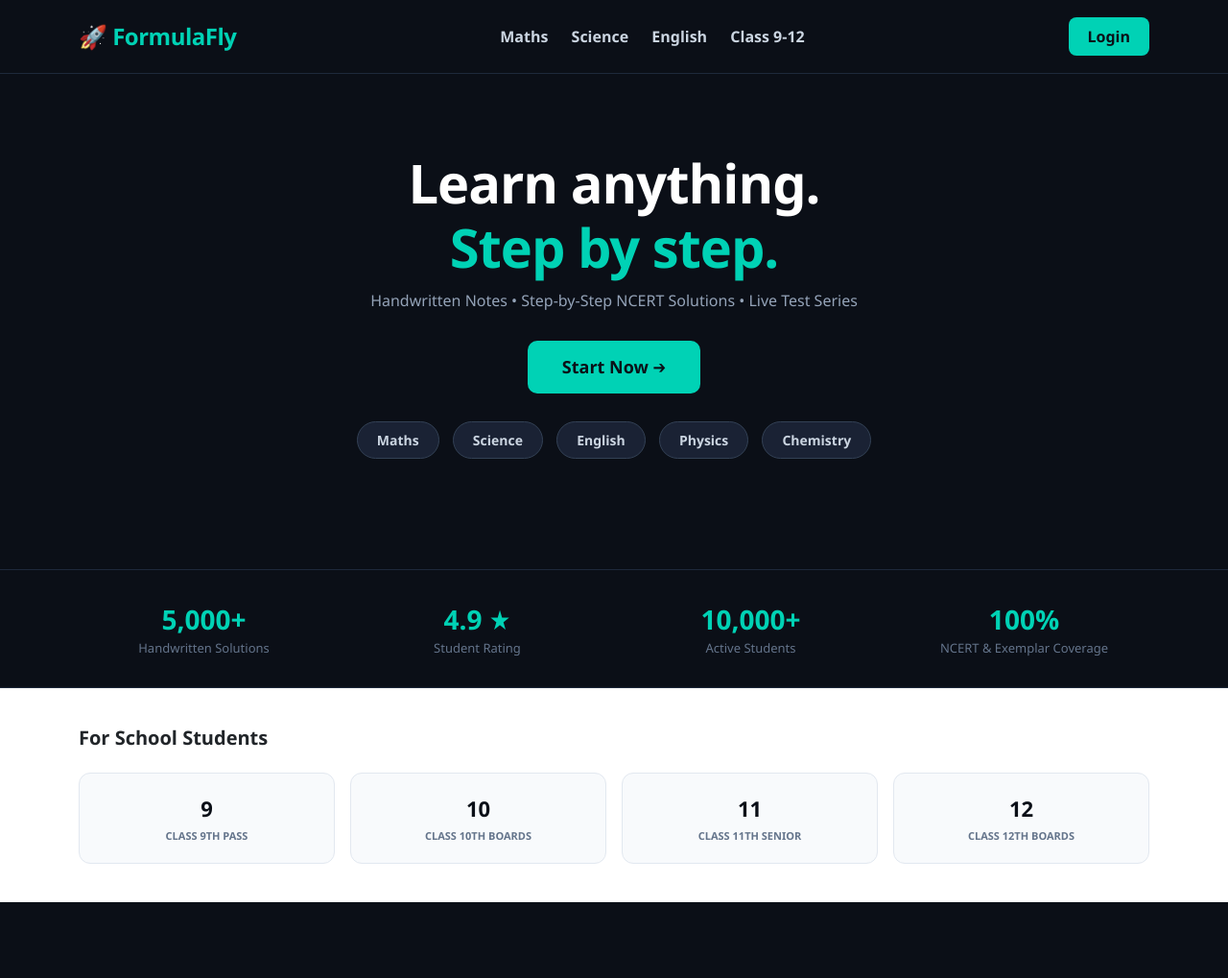
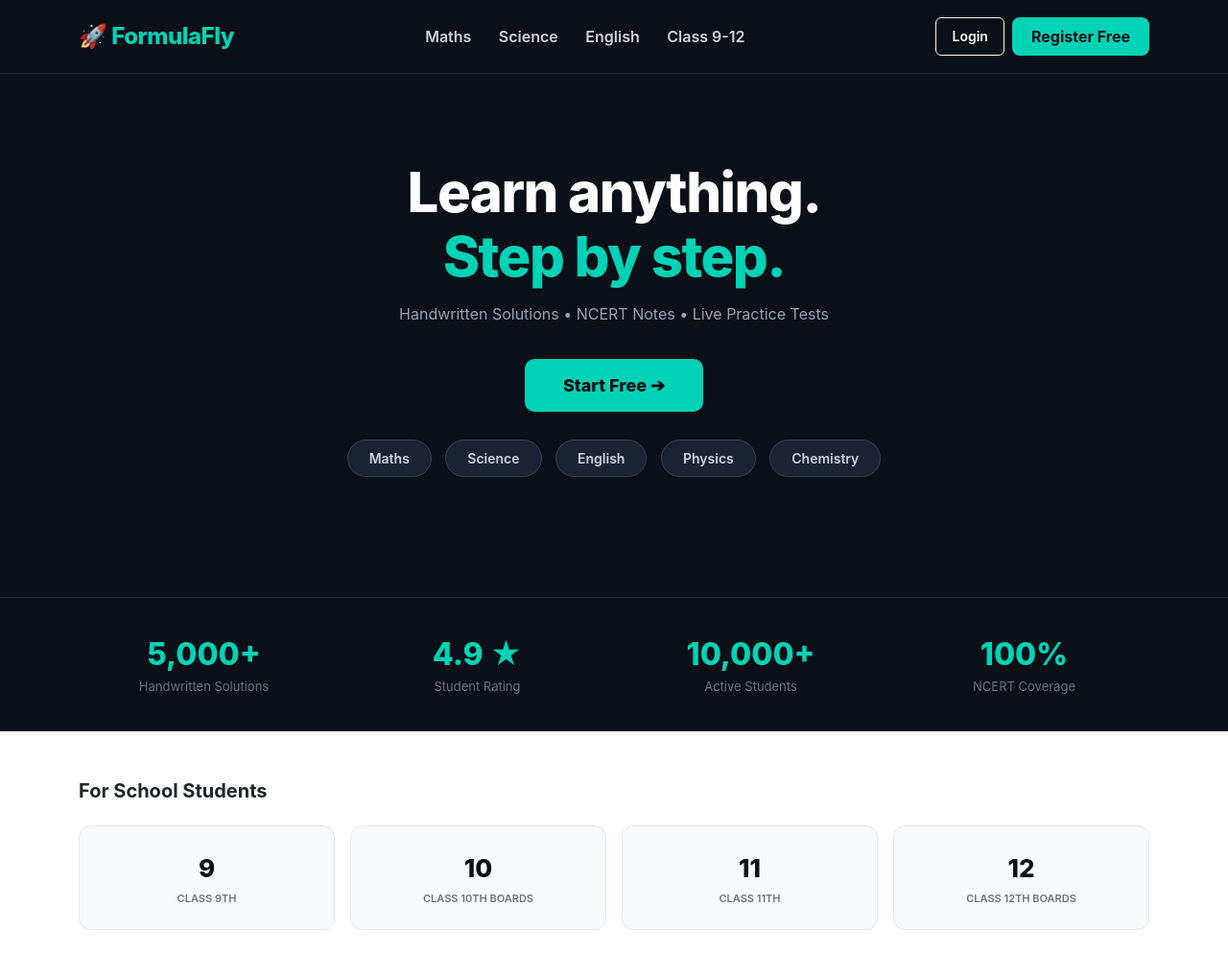
Before and after one commit to tapanshu05/quiz-application, a Django app: page / in a window 1280 px wide. Shown: the whole page at 96% size. Before the commit the page ends 940 px from the top, so only its background shows below. Run offline with Django 5.2, Linux system fonts and the light colour scheme; parts of the project's set-up code (start-up, migrations or seed data) failed here and were passed over.

Commit message:
Set root page to Teachoo style landing page with login and register buttons

```diff
--- a/quiz_app/templates/quiz_app/home.html
+++ b/quiz_app/templates/quiz_app/home.html
@@ -9,10 +9,11 @@
         body {
             background-color: #0b0f17;
             color: #ffffff;
-            font-family: 'Segoe UI', Tahoma, Geneva, Verdana, sans-serif;
+            font-family: -apple-system, BlinkMacSystemFont, "Segoe UI", Roboto, sans-serif;
+            min-height: 100vh;
         }
 
-        /* Navbar */
+        /* Navbar Header */
         .navbar-teachoo {
             background-color: #0b0f17;
             padding: 18px 0;
@@ -23,39 +24,42 @@
             font-weight: 800;
             color: #00d2b5;
             letter-spacing: -0.5px;
+            text-decoration: none;
         }
         .nav-link-custom {
             color: #cbd5e1;
             font-weight: 600;
-            margin: 0 10px;
+            margin: 0 12px;
             text-decoration: none;
         }
         .nav-link-custom:hover {
             color: #00d2b5;
         }
-        .btn-login {
+        .btn-header-login {
             background-color: #00d2b5;
             color: #0b0f17;
             font-weight: 700;
             border-radius: 8px;
             padding: 8px 20px;
             border: none;
+            text-decoration: none;
         }
-        .btn-login:hover {
+        .btn-header-login:hover {
             background-color: #00b89f;
             color: #0b0f17;
         }
 
         /* Hero Section */
         .hero-section {
-            padding: 80px 0 50px 0;
+            padding: 90px 0 60px 0;
             text-align: center;
         }
         .hero-title {
-            font-size: 56px;
+            font-size: 58px;
             font-weight: 800;
-            letter-spacing: -1px;
-            margin-bottom: 10px;
+            letter-spacing: -1.5px;
+            margin-bottom: 15px;
+            line-height: 1.15;
         }
         .hero-title-highlight {
             color: #00d2b5;
@@ -64,17 +68,19 @@
         .hero-subtitle {
             color: #94a3b8;
             font-size: 16px;
-            margin-bottom: 30px;
+            margin-bottom: 35px;
         }
         .btn-start {
             background-color: #00d2b5;
             color: #0b0f17;
             font-weight: 800;
             font-size: 18px;
-            padding: 14px 36px;
+            padding: 14px 40px;
             border-radius: 10px;
             border: none;
+            text-decoration: none;
             transition: all 0.3s ease;
+            display: inline-block;
         }
         .btn-start:hover {
             transform: translateY(-2px);
@@ -82,12 +88,12 @@
             color: #0b0f17;
         }
 
-        /* Subject Badges */
+        /* Subject Chips */
         .badge-chip {
             background-color: #1a2234;
             color: #cbd5e1;
             border: 1px solid #334155;
-            padding: 8px 20px;
+            padding: 8px 22px;
             border-radius: 20px;
             font-weight: 600;
             font-size: 14px;
@@ -95,20 +101,16 @@
             display: inline-block;
             text-decoration: none;
         }
-        .badge-chip:hover {
-            border-color: #00d2b5;
-            color: #00d2b5;
-        }
 
         /* Stats Bar */
         .stats-bar {
             border-top: 1px solid #1e293b;
             border-bottom: 1px solid #1e293b;
-            padding: 30px 0;
+            padding: 35px 0;
             margin-top: 60px;
         }
         .stat-num {
-            font-size: 28px;
+            font-size: 32px;
             font-weight: 800;
             color: #00d2b5;
         }
@@ -117,20 +119,20 @@
             font-size: 13px;
         }
 
-        /* Class Selector Cards Section */
+        /* Class Selector Section */
         .class-section {
             background-color: #ffffff;
             color: #0b0f17;
-            padding: 40px 0;
+            padding: 50px 0;
         }
         .class-card {
             background: #f8fafc;
             border: 1px solid #e2e8f0;
             border-radius: 12px;
-            padding: 20px 10px;
+            padding: 24px 10px;
             text-align: center;
             font-weight: 800;
-            font-size: 22px;
+            font-size: 26px;
             color: #0b0f17;
             text-decoration: none;
             display: block;
@@ -138,7 +140,7 @@
         }
         .class-card:hover {
             border-color: #00d2b5;
-            box-shadow: 0 10px 20px rgba(0,0,0,0.05);
+            box-shadow: 0 10px 20px rgba(0,0,0,0.06);
             transform: translateY(-3px);
             color: #00d2b5;
         }
@@ -154,21 +156,22 @@
 </head>
 <body>
 
-    <!-- Header Navbar -->
+    <!-- Header Navbar with Login/Register -->
     <nav class="navbar navbar-teachoo">
         <div class="container d-flex justify-content-between align-items-center">
-            <a href="/" class="brand-logo text-decoration-none">🚀 FormulaFly</a>
+            <a href="/" class="brand-logo">🚀 FormulaFly</a>
             <div class="d-none d-md-block">
                 <a href="#" class="nav-link-custom">Maths</a>
                 <a href="#" class="nav-link-custom">Science</a>
                 <a href="#" class="nav-link-custom">English</a>
                 <a href="#" class="nav-link-custom">Class 9-12</a>
             </div>
-            <div>
+            <div class="d-flex gap-2">
                 {% if user.is_authenticated %}
-                <a href="{% url 'dashboard' %}" class="btn btn-login">Dashboard ➔</a>
+                    <a href="{% url 'dashboard' %}" class="btn btn-header-login">Dashboard ➔</a>
                 {% else %}
-                <a href="{% url 'login' %}" class="btn btn-login">Login</a>
+                    <a href="{% url 'login' %}" class="btn btn-outline-light btn-sm px-3 py-2 rounded-2 fw-semibold">Login</a>
+                    <a href="{% url 'register' %}" class="btn btn-header-login">Register Free</a>
                 {% endif %}
             </div>
         </div>
@@ -181,9 +184,9 @@
                 Learn anything.
                 <span class="hero-title-highlight">Step by step.</span>
             </h1>
-            <p class="hero-subtitle">Handwritten Notes • Step-by-Step NCERT Solutions • Live Test Series</p>
+            <p class="hero-subtitle">Handwritten Solutions • NCERT Notes • Live Practice Tests</p>
 
-            <a href="{% url 'register' %}" class="btn btn-start text-decoration-none">Start Now ➔</a>
+            <a href="{% url 'register' %}" class="btn btn-start">Start Free ➔</a>
 
             <div class="mt-4">
                 <a href="#" class="badge-chip">Maths</a>
@@ -195,7 +198,7 @@
         </div>
     </section>
 
-    <!-- Stats Section -->
+    <!-- Stats Counter Bar -->
     <section class="stats-bar">
         <div class="container">
             <div class="row text-center">
@@ -213,13 +216,13 @@
                 </div>
                 <div class="col-6 col-md-3 mt-3 mt-md-0">
                     <div class="stat-num">100%</div>
-                    <div class="stat-text">NCERT & Exemplar Coverage</div>
+                    <div class="stat-text">NCERT Coverage</div>
                 </div>
             </div>
         </div>
     </section>
 
-    <!-- Class Selection Cards (Light Theme Section like Teachoo) -->
+    <!-- Class Selector Section -->
     <section class="class-section">
         <div class="container">
             <h5 class="fw-bold text-dark mb-4">For School Students</h5>
@@ -227,7 +230,7 @@
                 <div class="col-6 col-md-3">
                     <a href="{% url 'register' %}" class="class-card">
                         9
-                        <span class="class-subtext">Class 9th Pass</span>
+                        <span class="class-subtext">Class 9th</span>
                     </a>
                 </div>
                 <div class="col-6 col-md-3">
@@ -239,7 +242,7 @@
                 <div class="col-6 col-md-3">
                     <a href="{% url 'register' %}" class="class-card">
                         11
-                        <span class="class-subtext">Class 11th Senior</span>
+                        <span class="class-subtext">Class 11th</span>
                     </a>
                 </div>
                 <div class="col-6 col-md-3">
--- a/quiz_app/views.py
+++ b/quiz_app/views.py
@@ -1,250 +1,135 @@
-from django.shortcuts import render, get_object_or_404, redirect
+from django.shortcuts import render, redirect, get_object_or_404
+from django.contrib.auth import login, logout, authenticate
+from django.contrib.auth.forms import AuthenticationForm
 from django.contrib.auth.decorators import login_required
-from django.contrib.auth.forms import AuthenticationForm
-from django.contrib.auth import login as auth_login, logout as auth_logout
-from django.views.decorators.csrf import csrf_exempt
-from django.http import HttpResponseBadRequest
-from django.conf import settings
-import razorpay
+from .forms import StudentRegistrationForm
+from .models import StudentProfile, Quiz, Question, Choice, UserResponse, Payment
 
-# मॉडल और फॉर्म इम्पोर्ट्स
-from .models import Quiz, Question, UserResult, StudentProfile
-from .forms import StudentRegistrationForm  # कस्टम फॉर्म जो हमने बनाया था
+# 1. Teachoo Style Dark Landing Page (Without Login Requirement)
+def landing_page_view(request):
+    if request.user.is_authenticated:
+        return redirect('dashboard')
+    return render(request, 'quiz_app/home.html')
 
-# Razorpay Client Initialization
-razorpay_client = razorpay.Client(auth=(settings.RAZORPAY_KEY_ID, settings.RAZORPAY_KEY_SECRET))
+# 2. Student Registration View
+def register_view(request):
+    if request.user.is_authenticated:
+        return redirect('dashboard')
 
-
-def register_view(request):
-    """
-    1. Custom Registration View:
-    नाम, क्लास (9-12), मोबाइल नंबर, ईमेल और पासवर्ड लेता है और स्टूडेंट प्रोफाइल सेव करता है।
-    """
     if request.method == 'POST':
         form = StudentRegistrationForm(request.POST)
         if form.is_valid():
             user = form.save()
-            auth_login(request, user, backend='django.contrib.auth.backends.ModelBackend')
+            login(request, user)
             return redirect('dashboard')
     else:
         form = StudentRegistrationForm()
-    return render(request, 'register.html', {'form': form})
+    return render(request, 'quiz_app/register.html', {'form': form})
 
+# 3. Student Login View
+def login_view(request):
+    if request.user.is_authenticated:
+        return redirect('dashboard')
 
-def login_view(request):
-    """2. Login View"""
     if request.method == 'POST':
-        form = AuthenticationForm(data=request.POST)
+        form = AuthenticationForm(request, data=request.POST)
         if form.is_valid():
             user = form.get_user()
-            auth_login(request, user)
+            login(request, user)
             return redirect('dashboard')
     else:
         form = AuthenticationForm()
-    return render(request, 'login.html', {'form': form})
+    return render(request, 'quiz_app/login.html', {'form': form})
 
+# 4. Logout View
+def logout_view(request):
+    logout(request)
+    return redirect('landing')
 
-def logout_view(request):
-    """3. Logout View"""
-    if request.method == 'POST' or request.method == 'GET':
-        auth_logout(request)
-    return redirect('login')
+# 5. Student Dashboard View (Dynamic Pricing based on Class)
+@login_required
+def student_dashboard(request):
+    profile, created = StudentProfile.objects.get_or_create(user=request.user)
+    student_class = profile.student_class or "10"
 
-
-@login_required(login_url='login')
-def home(request):
-    """4. Homepage: Fetches all available quizzes"""
-    quizzes = Quiz.objects.all()
-    return render(request, 'quiz_app/home.html', {'quizzes': quizzes})
-
-
-@login_required(login_url='login')
-def student_dashboard(request):
-    """
-    5. Student Dashboard:
-    छात्र की क्लास के हिसाब से ऑटोमैटिक ₹149 या ₹199 का प्राइस तय करता है।
-    """
-    profile, created = StudentProfile.objects.get_or_create(user=request.user)
-    past_results = UserResult.objects.filter(user=request.user)
-    available_quizzes = Quiz.objects.all()
-
-    # 💡 डायनामिक प्राइसिंग लॉजिक (Class Based)
-    # Class 9 और 10 के लिए ₹149, Class 11 और 12 के लिए ₹199
-    if profile.student_class in ['9', '10']:
+    # 💡 Class 9th & 10th = ₹149 | Class 11th & 12th = ₹199
+    if student_class in ['9', '10']:
         subject_price = 149
     else:
         subject_price = 199
 
     context = {
         'profile': profile,
-        'student_class': profile.student_class,
+        'student_class': student_class,
         'subject_price': subject_price,
-        'past_results': past_results,
-        'available_quizzes': available_quizzes
     }
     return render(request, 'quiz_app/dashboard.html', context)
 
+# 6. Quiz Starting View
+@login_required
+def start_quiz(request, quiz_id):
+    quiz = get_object_or_404(Quiz, id=quiz_id)
+    questions = quiz.questions.all()
+    return render(request, 'quiz_app/start_quiz.html', {'quiz': quiz, 'questions': questions})
 
-@login_required(login_url='login')
-def checkout_view(request):
-    """
-    6. Dynamic Checkout View:
-    अगर यूजर Class 9/10 का है तो Razorpay पर ₹149 (14900 Paise) का आर्डर बनेगा।
-    अगर Class 11/12 का है तो ₹199 (19900 Paise) का आर्डर बनेगा।
-    """
-    profile, created = StudentProfile.objects.get_or_create(user=request.user)
+# 7. Quiz Submission View
+@login_required
+def submit_quiz(request, quiz_id):
+    quiz = get_object_or_404(Quiz, id=quiz_id)
+    if request.method == 'POST':
+        score = 0
+        total = quiz.questions.count()
 
-    # अगर छात्र पहले से ही प्रीमियम है, तो सीधे डैशबोर्ड पर भेज दो
-    if profile.is_premium:
-        return redirect('dashboard')
-
-    # 💡 डायनामिक रेज़रपे अमाउंट लॉजिक
-    if profile.student_class in ['9', '10']:
-        amount_in_rupees = 149
-        amount = 14900  # ₹149 = 14900 Paise
-    else:
-        amount_in_rupees = 199
-        amount = 19900  # ₹199 = 19900 Paise
-
-    currency = "INR"
-
-    razorpay_order = razorpay_client.order.create(dict(
-        amount=amount,
-        currency=currency,
-        payment_capture='1'
-    ))
-
-    context = {
-        'order_id': razorpay_order['id'],
-        'amount': amount,
-        'display_amount': amount_in_rupees,
-        'student_class': profile.student_class,
-        'razorpay_key_id': settings.RAZORPAY_KEY_ID,
-        'user': request.user
-    }
-    return render(request, 'quiz_app/checkout.html', context)
-
-
-@csrf_exempt
-def payment_success_view(request):
-    """7. Auto Payment Handler: रेज़रपे से पेमेंट कंफर्म होते ही प्रीमियम एक्टिव होगा।"""
-    if request.method == "POST":
-        payment_id = request.POST.get('razorpay_payment_id', '')
-        order_id = request.POST.get('razorpay_order_id', '')
-        signature = request.POST.get('razorpay_signature', '')
-
-        params_dict = {
-            'razorpay_order_id': order_id,
-            'razorpay_payment_id': payment_id,
-            'razorpay_signature': signature
-        }
-
-        try:
-            # सिग्नेचर वेरीफाई करें
-            razorpay_client.utility.verify_payment_signature(params_dict)
-
-            # ऑटोमैटिक प्रीमियम एक्टिव कर दो
-            if request.user.is_authenticated:
-                profile, created = StudentProfile.objects.get_or_create(user=request.user)
-                profile.is_premium = True
-                profile.payment_id = payment_id
-                profile.save()
-
-            return redirect('dashboard')
-
-        except razorpay.errors.SignatureVerificationError:
-            return HttpResponseBadRequest("Security Check Failed: Invalid Signature.")
-        except Exception as e:
-            return HttpResponseBadRequest(f"An unexpected error occurred: {str(e)}")
-
+        for question in quiz.questions.all():
+            selected_choice_id = request.POST.get(f'question_{question.id}')
+            if selected_choice_id:
+                choice = Choice.objects.filter(id=selected_choice_id).first()
+                if choice and choice.is_correct:
+                    score += 1
+                UserResponse.objects.create(
+                    user=request.user,
+                    quiz=quiz,
+                    question=question,
+                    selected_choice=choice
+                )
+        return render(request, 'quiz_app/quiz_result.html', {'score': score, 'total': total, 'quiz': quiz})
     return redirect('dashboard')
 
+# 8. Performance History
+@login_required
+def performance_history_view(request):
+    responses = UserResponse.objects.filter(user=request.user)
+    return render(request, 'quiz_app/performance.html', {'responses': responses})
 
-@login_required(login_url='login')
-def start_quiz(request, quiz_id):
-    """8. Quiz Page"""
-    quiz = get_object_or_404(Quiz, pk=quiz_id)
-    questions = Question.objects.filter(quiz=quiz)
-    return render(request, 'quiz_app/start_quiz.html', {'quiz': quiz, 'questions': questions})
-
-
-@login_required(login_url='login')
-def submit_quiz(request, quiz_id):
-    """9. Submission Logic & Detailed Analysis"""
-    if request.method == "POST":
-        quiz = get_object_or_404(Quiz, pk=quiz_id)
-        questions = Question.objects.filter(quiz=quiz)
-        score = 0
-        total_questions = questions.count()
-
-        detailed_analysis = []
-
-        for question in questions:
-            user_answer = request.POST.get(f'question_{question.id}', '')
-            is_correct = (user_answer == question.correct_option)
-
-            if is_correct:
-                score += 1
-
-            detailed_analysis.append({
-                'question_text': question.question_text,
-                'option_a': question.option_a,
-                'option_b': question.option_b,
-                'option_c': question.option_c,
-                'option_d': question.option_d,
-                'user_answer': user_answer,
-                'correct_option': question.correct_option,
-                'is_correct': is_correct,
-                'solution': getattr(question, 'solution', 'No solution provided.'),
-            })
-
-        UserResult.objects.create(
-            user=request.user,
-            quiz=quiz,
-            score=score,
-            total_questions=total_questions
-        )
-
-        return render(request, 'quiz_app/result.html', {
-            'quiz': quiz,
-            'score': score,
-            'total_questions': total_questions,
-            'analysis': detailed_analysis
-        })
-
-    return redirect('home')
-
-
-@login_required(login_url='login')
+# 9. Handwritten Solutions View (Protected)
+@login_required
 def solutions_view(request):
-    """10. Solutions View (Premium Locked)"""
-    profile, created = StudentProfile.objects.get_or_create(user=request.user)
+    profile = get_object_or_404(StudentProfile, user=request.user)
     if not profile.is_premium:
         return redirect('checkout')
     return render(request, 'quiz_app/solutions.html')
 
-
-@login_required(login_url='login')
+# 10. PDF Notes View (Protected)
+@login_required
 def notes_view(request):
-    """11. Notes View (Premium Locked)"""
-    profile, created = StudentProfile.objects.get_or_create(user=request.user)
+    profile = get_object_or_404(StudentProfile, user=request.user)
     if not profile.is_premium:
         return redirect('checkout')
     return render(request, 'quiz_app/notes.html')
 
+# 11. Checkout / Payment Page View
+@login_required
+def checkout_view(request):
+    profile = get_object_or_404(StudentProfile, user=request.user)
+    student_class = profile.student_class or "10"
+    price = 149 if student_class in ['9', '10'] else 199
 
-@login_required(login_url='login')
-def performance_history_view(request):
-    """12. Performance History Page (Premium Locked)"""
-    profile, created = StudentProfile.objects.get_or_create(user=request.user)
+    return render(request, 'quiz_app/checkout.html', {'price': price, 'student_class': student_class})
 
-    if not profile.is_premium:
-        return redirect('checkout')
-
-    past_results = UserResult.objects.filter(user=request.user).order_by('-id')
-    return render(request, 'quiz_app/performance.html', {'past_results': past_results})
-def landing_page_view(request):
-    # अगर यूजर पहले से लॉगिन है तो उसे सीधे डैशबोर्ड भेजो, वरना डार्क होमपेज दिखाओ
-    if request.user.is_authenticated:
-        return redirect('dashboard')
-    return render(request, 'quiz_app/home.html')
+# 12. Payment Success View
+@login_required
+def payment_success_view(request):
+    profile = get_object_or_404(StudentProfile, user=request.user)
+    profile.is_premium = True
+    profile.save()
+    return render(request, 'quiz_app/payment_success.html')
```
Also changed, not shown: quiz_app/urls.py (+2 -8 lines).
